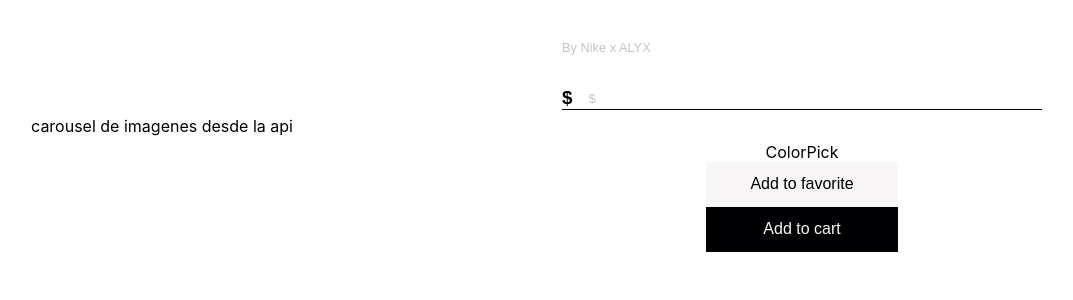
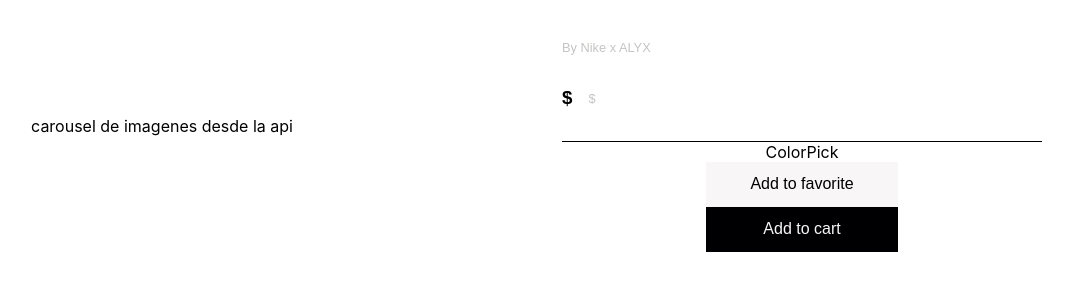
Before and after one commit to edsson12/gradi-shop, a React (Create React App) app: page / in a window 1280 px wide. Shown: the top 300 px of the page, without its empty margins (158-1231 px from the left). Built offline with nearby package versions, Linux system fonts and the light colour scheme; no server answers.

Commit message:
estilización del componente

```diff
--- a/src/components/Title/Title.scss
+++ b/src/components/Title/Title.scss
@@ -6,7 +6,7 @@
   justify-content: center;
   flex-direction: column;
   border-bottom: 1px solid $btnMainColor;
-  margin: 2rem 0;
+  padding: 2rem 0;
   width: 75%;
   p{
     margin:0.5rem 0;
```
